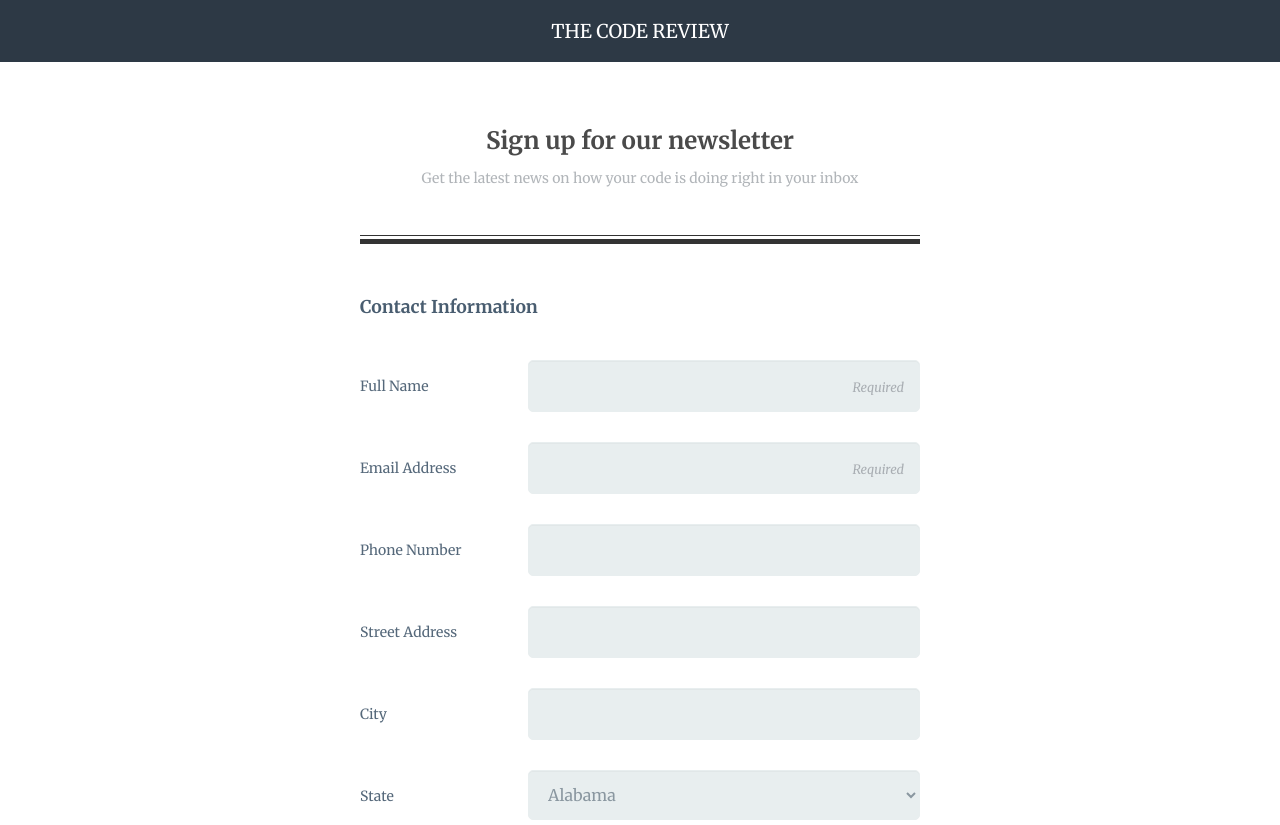
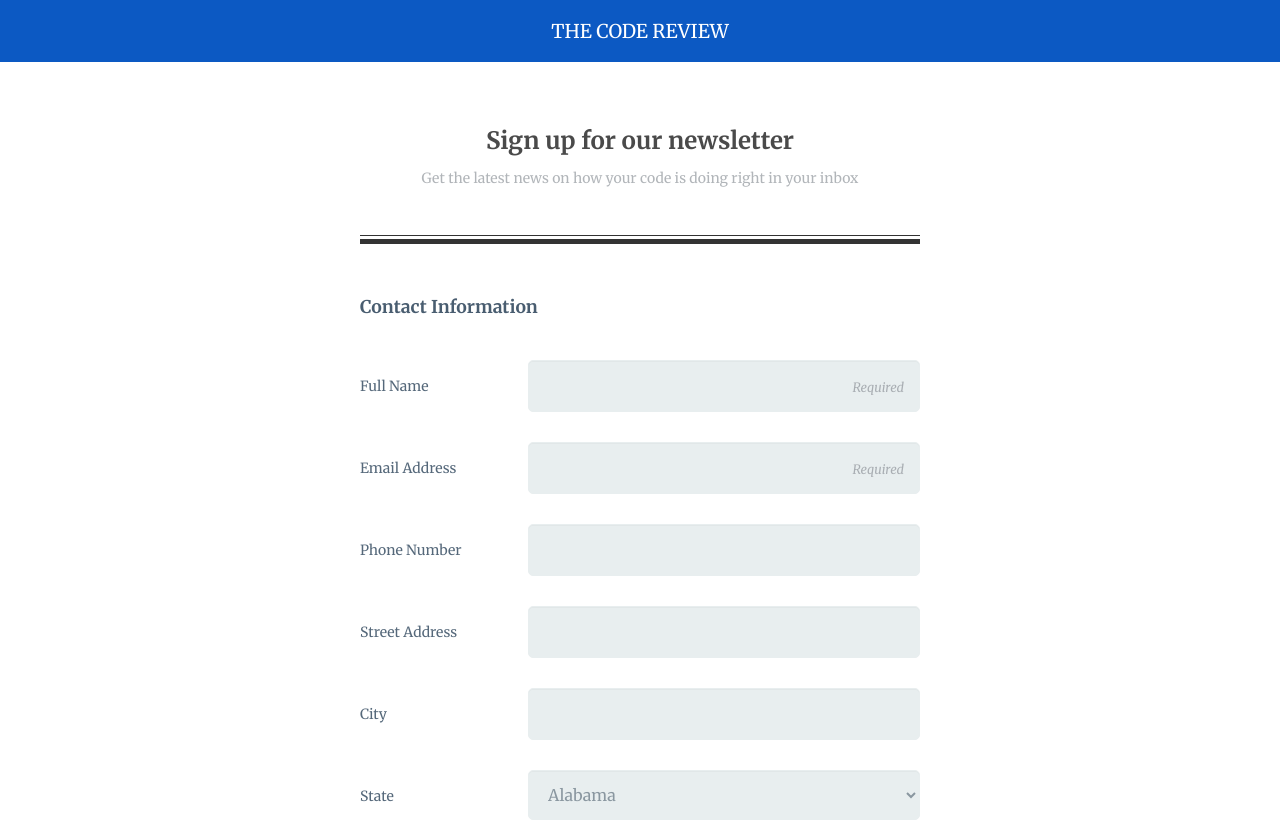
Before and after one commit to sbahns/form-project, a plain HTML site: page index.html in a window 1280 px wide. Shown: the top 825 px of the page. Drawn offline with Linux system fonts and the light colour scheme.

Commit message:
Update style.css
Update header background color

```diff
--- a/css/style.css
+++ b/css/style.css
@@ -190,7 +190,7 @@ input::placeholder {
 /* ---- Layout Containers ---- */
 
 .main-header {
-	background-color: #2d3945;
+	background-color: #0c59c3;
 	padding: 1em;
 }
 
```
